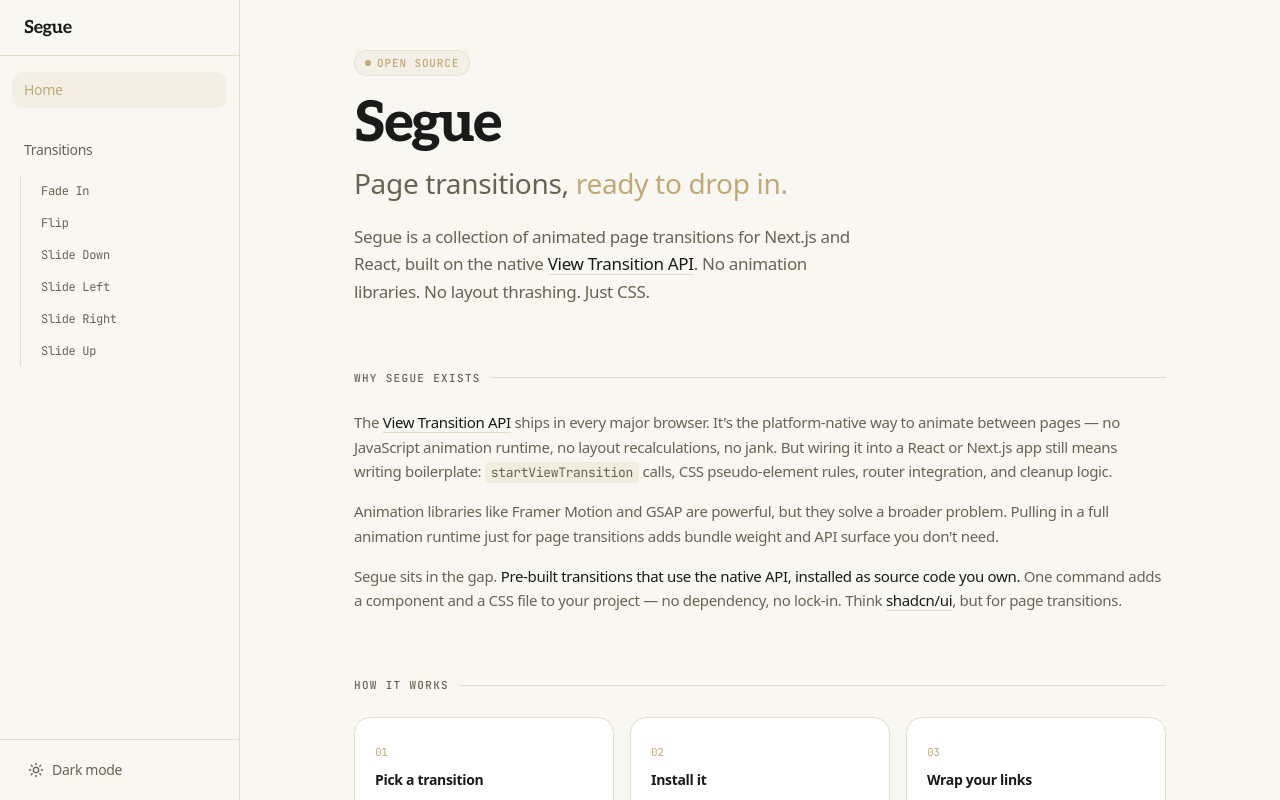
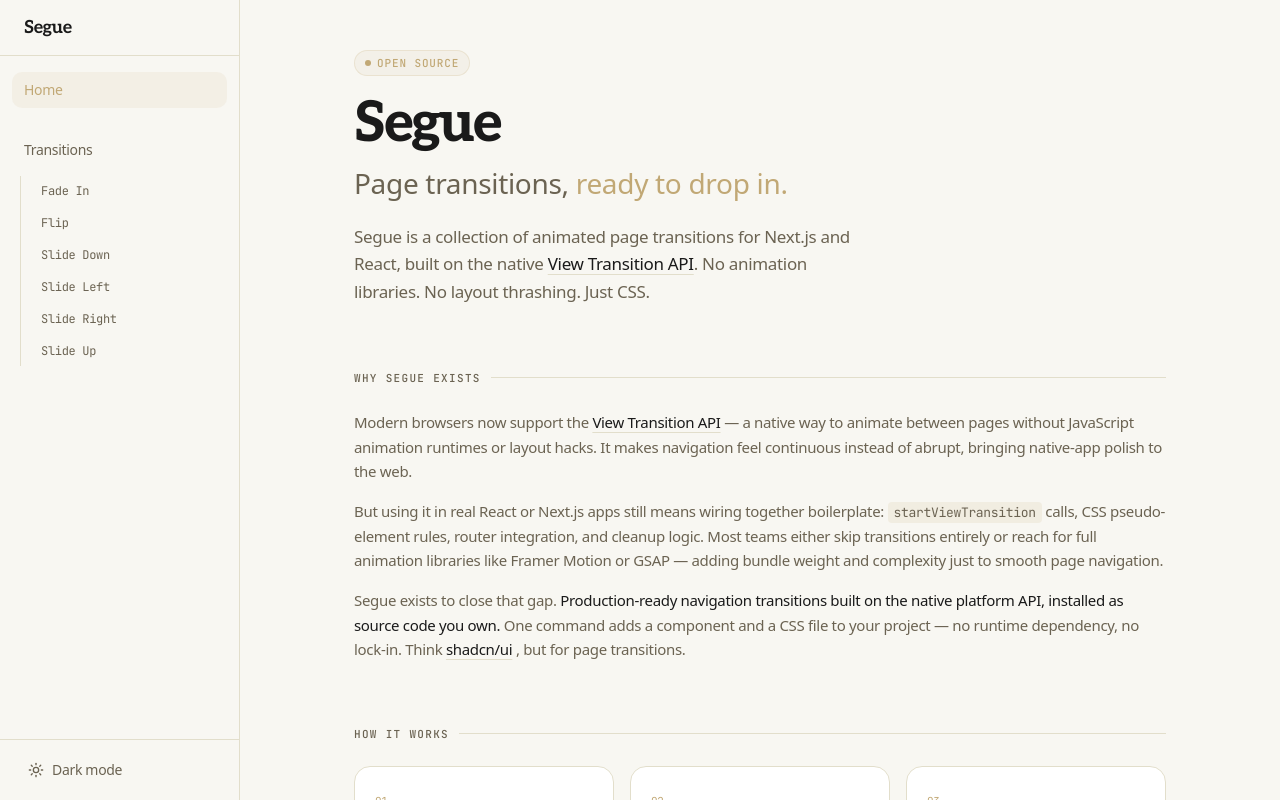
Before and after one commit to RChaubey16/segue, a Next.js app: page / in a window 1280 px wide. Shown: the top 800 px of the page. Built offline with nearby package versions, Linux system fonts and the light colour scheme.

Commit message:
chore: add 'Where Segue sits' section

```diff
--- a/src/app/page.tsx
+++ b/src/app/page.tsx
@@ -1,6 +1,7 @@
 import { QuickStart } from "@/components/quick-start"
 import { TransitionCard } from "@/components/transition-card"
 import { getTransitions } from "@/lib/registry"
+import Link from "next/link"
 
 export default async function Home() {
   const transitions = await getTransitions()
@@ -9,25 +10,24 @@
     <div className="mx-auto max-w-[860px] px-6 pt-12 pb-28">
       {/* Hero */}
       <div className="animate-fade-up mb-16">
-        <div className="mb-5 inline-flex items-center gap-1.5 rounded-full border border-accent/20 bg-accent/8 px-2.5 py-1 font-mono text-[11px] font-medium uppercase tracking-widest text-accent">
-          <i className="block h-1.5 w-1.5 rounded-full bg-accent not-italic" />
+        <div className="border-accent/20 bg-accent/8 text-accent mb-5 inline-flex items-center gap-1.5 rounded-full border px-2.5 py-1 font-mono text-[11px] font-medium tracking-widest uppercase">
+          <i className="bg-accent block h-1.5 w-1.5 rounded-full not-italic" />
           Open Source
         </div>
-        <h1 className="font-serif text-[clamp(36px,6vw,56px)] font-extrabold leading-none tracking-[-0.03em]">
+        <h1 className="font-serif text-[clamp(36px,6vw,56px)] leading-none font-extrabold tracking-[-0.03em]">
           Segue
         </h1>
-        <p className="mt-3 text-[clamp(20px,3vw,28px)] font-medium leading-snug text-muted-foreground">
-          Page transitions,{" "}
-          <span className="text-accent">ready to drop in.</span>
+        <p className="text-muted-foreground mt-3 text-[clamp(20px,3vw,28px)] leading-snug font-medium">
+          Page transitions, <span className="text-accent">ready to drop in.</span>
         </p>
-        <p className="mt-5 max-w-[520px] text-[17px] leading-relaxed text-muted-foreground">
-          Segue is a collection of animated page transitions for Next.js and React, built
-          on the native{" "}
+        <p className="text-muted-foreground mt-5 max-w-[520px] text-[17px] leading-relaxed">
+          Segue is a collection of animated page transitions for Next.js and React,
+          built on the native{" "}
           <a
             href="https://developer.mozilla.org/en-US/docs/Web/API/View_Transition_API"
             target="_blank"
             rel="noopener noreferrer"
-            className="text-foreground underline decoration-border underline-offset-4 transition-colors hover:decoration-accent"
+            className="text-foreground decoration-border hover:decoration-accent underline underline-offset-4 transition-colors"
           >
             View Transition API
           </a>
@@ -37,48 +37,54 @@
 
       {/* Why Segue exists */}
       <div className="animate-fade-up mb-16 [animation-delay:80ms]">
-        <div className="section-label mb-6 flex items-center gap-2.5 font-mono text-[11px] font-medium uppercase tracking-[0.12em] text-muted-foreground">
+        <div className="section-label text-muted-foreground mb-6 flex items-center gap-2.5 font-mono text-[11px] font-medium tracking-[0.12em] uppercase">
           Why Segue exists
         </div>
-        <div className="space-y-4 text-[15px] leading-relaxed text-muted-foreground">
+
+        <div className="text-muted-foreground space-y-4 text-[15px] leading-relaxed">
           <p>
-            The{" "}
-            <a
+            Modern browsers now support the{" "}
+            <Link
               href="https://developer.mozilla.org/en-US/docs/Web/API/View_Transition_API"
               target="_blank"
               rel="noopener noreferrer"
-              className="text-foreground underline decoration-border underline-offset-4 transition-colors hover:decoration-accent"
+              className="text-foreground decoration-border hover:decoration-accent underline underline-offset-4 transition-colors"
             >
               View Transition API
-            </a>{" "}
-            ships in every major browser. It&apos;s the platform-native way to animate between
-            pages — no JavaScript animation runtime, no layout recalculations, no jank. But wiring
-            it into a React or Next.js app still means writing boilerplate:{" "}
-            <code className="rounded bg-muted px-1.5 py-0.5 font-mono text-[13px]">
+            </Link>{" "}
+            — a native way to animate between pages without JavaScript animation
+            runtimes or layout hacks. It makes navigation feel continuous instead of
+            abrupt, bringing native-app polish to the web.
+          </p>
+
+          <p>
+            But using it in real React or Next.js apps still means wiring together
+            boilerplate:{" "}
+            <code className="bg-muted rounded px-1.5 py-0.5 font-mono text-[13px]">
               startViewTransition
             </code>{" "}
-            calls, CSS pseudo-element rules, router integration, and cleanup logic.
+            calls, CSS pseudo-element rules, router integration, and cleanup logic. Most
+            teams either skip transitions entirely or reach for full animation libraries
+            like Framer Motion or GSAP — adding bundle weight and complexity just to
+            smooth page navigation.
           </p>
+
           <p>
-            Animation libraries like Framer Motion and GSAP are powerful, but they solve a broader
-            problem. Pulling in a full animation runtime just for page transitions adds bundle
-            weight and API surface you don&apos;t need.
-          </p>
-          <p>
-            Segue sits in the gap.{" "}
+            Segue exists to close that gap.{" "}
             <span className="text-foreground font-medium">
-              Pre-built transitions that use the native API, installed as source code you own.
+              Production-ready navigation transitions built on the native platform API,
+              installed as source code you own.
             </span>{" "}
-            One command adds a component and a CSS file to your project — no dependency, no lock-in.
-            Think{" "}
-            <a
+            One command adds a component and a CSS file to your project — no runtime
+            dependency, no lock-in. Think{" "}
+            <Link
               href="https://ui.shadcn.com"
               target="_blank"
               rel="noopener noreferrer"
-              className="text-foreground underline decoration-border underline-offset-4 transition-colors hover:decoration-accent"
+              className="text-foreground decoration-border hover:decoration-accent underline underline-offset-4 transition-colors"
             >
               shadcn/ui
-            </a>
+            </Link>{" "}
             , but for page transitions.
           </p>
         </div>
@@ -86,7 +92,7 @@
 
       {/* How it works */}
       <div className="animate-fade-up mb-16 [animation-delay:120ms]">
-        <div className="section-label mb-6 flex items-center gap-2.5 font-mono text-[11px] font-medium uppercase tracking-[0.12em] text-muted-foreground">
+        <div className="section-label text-muted-foreground mb-6 flex items-center gap-2.5 font-mono text-[11px] font-medium tracking-[0.12em] uppercase">
           How it works
         </div>
         <div className="grid gap-4 sm:grid-cols-3">
@@ -107,14 +113,15 @@
               desc: "Replace your Link with the transition component. Done.",
             },
           ].map((item) => (
-            <div key={item.step} className="rounded-xl border border-border bg-card p-5">
-              <span className="font-mono text-[11px] text-accent">
-                {item.step}
-              </span>
-              <h3 className="mt-2 text-sm font-semibold text-foreground">
+            <div
+              key={item.step}
+              className="border-border bg-card rounded-xl border p-5"
+            >
+              <span className="text-accent font-mono text-[11px]">{item.step}</span>
+              <h3 className="text-foreground mt-2 text-sm font-semibold">
                 {item.title}
               </h3>
-              <p className="mt-1.5 text-[13px] leading-relaxed text-muted-foreground">
+              <p className="text-muted-foreground mt-1.5 text-[13px] leading-relaxed">
                 {item.desc}
               </p>
             </div>
@@ -124,7 +131,7 @@
 
       {/* Quick start */}
       <div className="animate-fade-up mb-16 [animation-delay:160ms]">
-        <div className="section-label mb-6 flex items-center gap-2.5 font-mono text-[11px] font-medium uppercase tracking-[0.12em] text-muted-foreground">
+        <div className="section-label text-muted-foreground mb-6 flex items-center gap-2.5 font-mono text-[11px] font-medium tracking-[0.12em] uppercase">
           Quick start
         </div>
         <QuickStart />
@@ -132,7 +139,7 @@
 
       {/* Transitions */}
       <div className="animate-fade-up [animation-delay:200ms]">
-        <div className="section-label mb-6 flex items-center gap-2.5 font-mono text-[11px] font-medium uppercase tracking-[0.12em] text-muted-foreground">
+        <div className="section-label text-muted-foreground mb-6 flex items-center gap-2.5 font-mono text-[11px] font-medium tracking-[0.12em] uppercase">
           Transitions
         </div>
         <div className="grid gap-4 sm:grid-cols-2">
```
Also changed, not shown: 1 other file (tests, documents, lock files or other folders).
